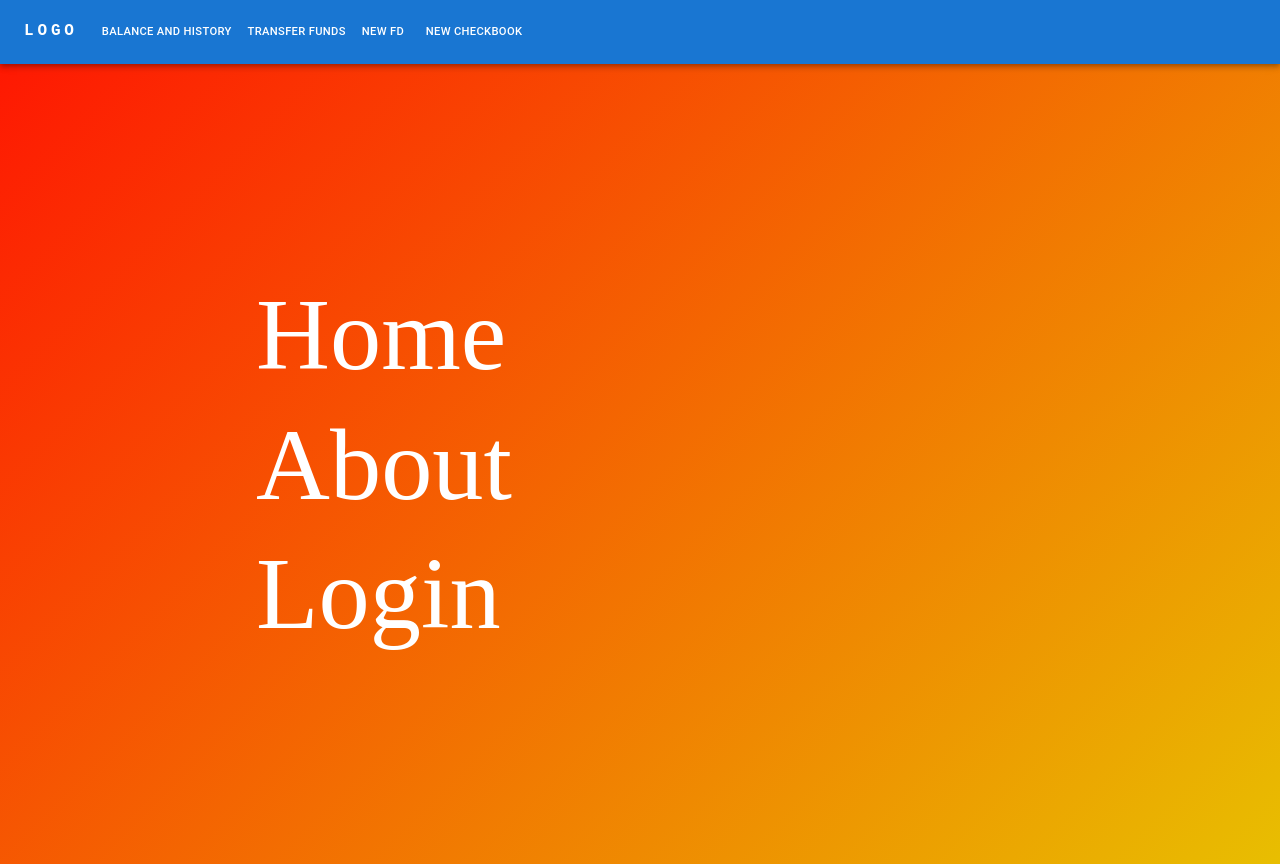
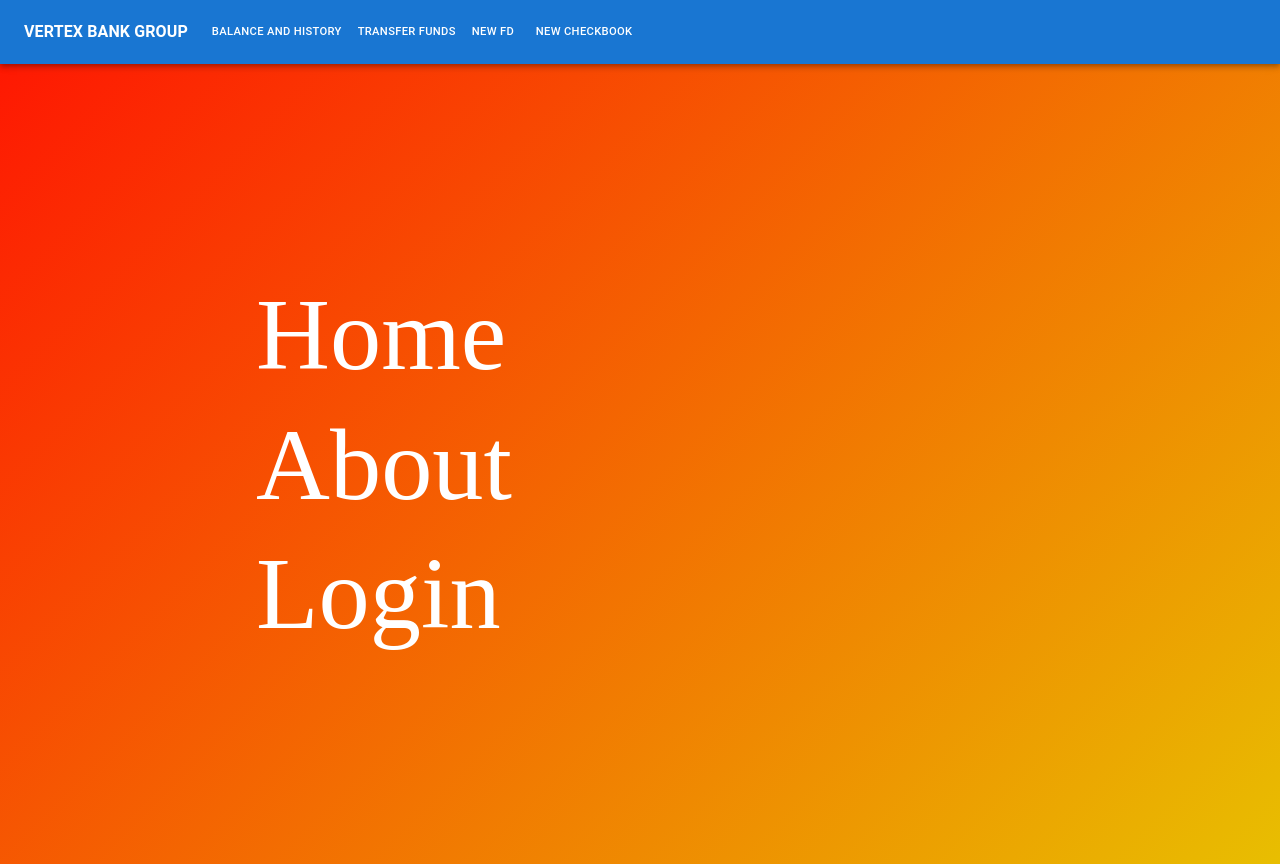
Before and after one commit to madalatrivedh20/Online-Banking-Capstone, a React (Create React App) app: page / in a window 1280 px wide. Shown: the top 864 px of the page. Built offline with nearby package versions, Linux system fonts and the light colour scheme.

Commit message:
added bank name and styling font

```diff
--- a/src/components/Navbar.js
+++ b/src/components/Navbar.js
@@ -2,6 +2,7 @@ import React from 'react';
 import { useNavigate, Link } from 'react-router-dom';
 import { Box } from '@mui/system';
 import { Button, AppBar, MenuItem, Typography, Container, Toolbar, IconButton, Menu } from '@mui/material';
+
 
 import useAuth from '../AuthContext';
 
@@ -23,14 +24,12 @@ const Navbar = () => {
               sx={{
                 mr: 2,
                 display: { xs: 'none', md: 'flex' },
-                fontFamily: 'monospace',
                 fontWeight: 700,
-                letterSpacing: '.3rem',
                 color: 'inherit',
                 textDecoration: 'none',
               }}
             >
-              LOGO
+              VERTEX BANK GROUP
             </Typography>
 
             <Box sx={{ flexGrow: 1, display: { xs: 'flex', md: 'none' } }}>
@@ -41,7 +40,7 @@ const Navbar = () => {
                 aria-haspopup="true"
                 color="inherit"
               >
-                {/* <MenuIcon /> */}
+
               </IconButton>
               <Menu
                 id="menu-appbar"
@@ -99,7 +98,7 @@ const Navbar = () => {
               <Button
                 key='balance_history'
                 href='/balance'
-                sx={{ my: 2, color: 'white', display: 'block' }}
+                sx={{ my: 2, color: 'white', display: 'block', font: 'arial' }}
               >
                 Balance and History
               </Button>
@@ -107,7 +106,7 @@ const Navbar = () => {
               <Button
                 key='transfer_funds'
                 href='/transferfunds'
-                sx={{ my: 2, color: 'white', display: 'block' }}
+                sx={{ my: 2, color: 'white', display: 'block', font: 'arial' }}
               >
                 Transfer funds
               </Button>
@@ -115,7 +114,7 @@ const Navbar = () => {
               <Button
                 key='new_FD'
                 href='newfd'
-                sx={{ my: 2, color: 'white', display: 'block' }}
+                sx={{ my: 2, color: 'white', display: 'block', font: 'arial' }}
               >
                 New FD
               </Button>
@@ -124,7 +123,7 @@ const Navbar = () => {
               <Button
                 key='request_checkbook'
                 href='/requestcheckbook'
-                sx={{ my: 2, color: 'white', display: 'block' }}
+                sx={{ my: 2, color: 'white', display: 'block', font: 'arial' }}
               >
                 New checkbook
               </Button>
```
